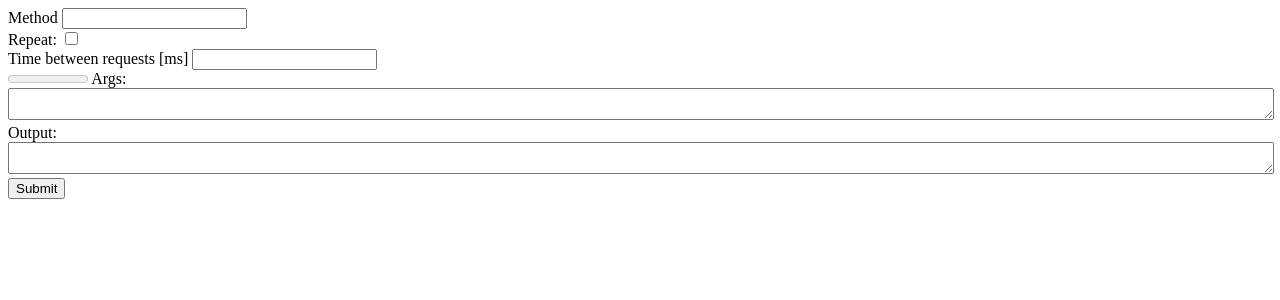
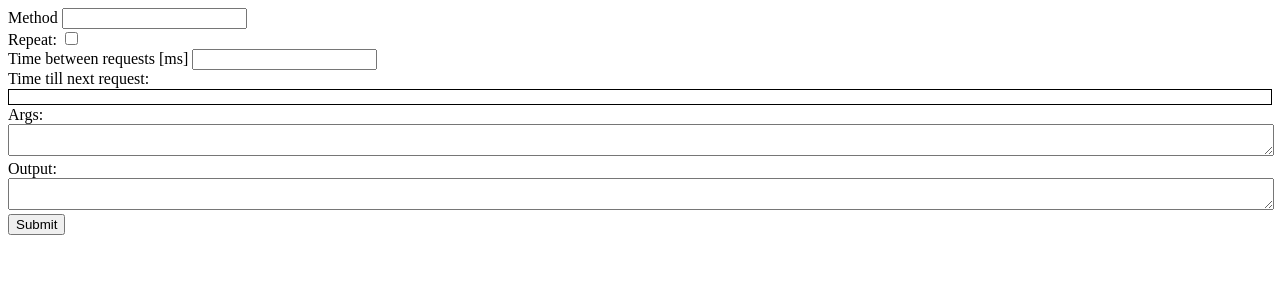
Before and after one commit to CapsNecessary/quest-aplikacja-bazodanowa, a PHP site: page /tester/index.html in a window 1280 px wide. Shown: the top 300 px of the page. Run offline with PHP 8.4, Linux system fonts and the light colour scheme.

Commit message:
troubleshooting api and working on tester pt.3

```diff
--- a/tester/.css
+++ b/tester/.css
@@ -12,3 +12,5 @@ textarea{
 	color: var( --text );
 	font-weight: bold;
 }
+
+#timeTillNextRequest{ width: 100%; }
--- a/tester/index.html
+++ b/tester/index.html
@@ -4,6 +4,7 @@
 	<meta charset="UTF-8">
 	<meta name="viewport" content="width=device-width, initial-scale=1.0">
 	<title>API test</title>
+	<link rel="stylesheet" href="../css/rectangular-meter-progress-range.css">
 	<link rel="stylesheet" href=".css">
 	<script src=".js"></script>
 </head>
@@ -18,7 +19,8 @@
 		</datalist>
 		<label> Repeat: <input type="checkbox" id="repeat"></label><br/>
 		<label> Time between requests [ms] <input type="number" id="timeout" min="1"></label><br/>
-		<meter id="timeTillNextRequest"></meter>
+		Time till next request: <br/>
+		<meter id="timeTillNextRequest"></meter><br/>
 		<label> Args: <br/>
 			<textarea id="args"></textarea>
 		</label> <br/>
```
Also changed, not shown: tester/.js.
